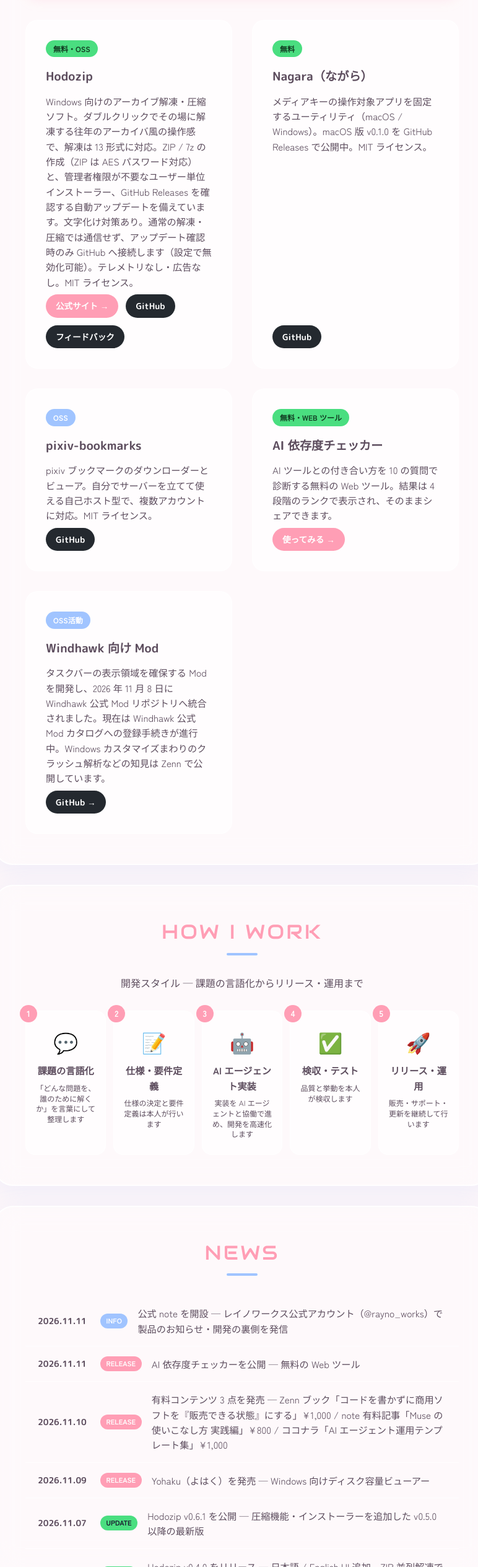
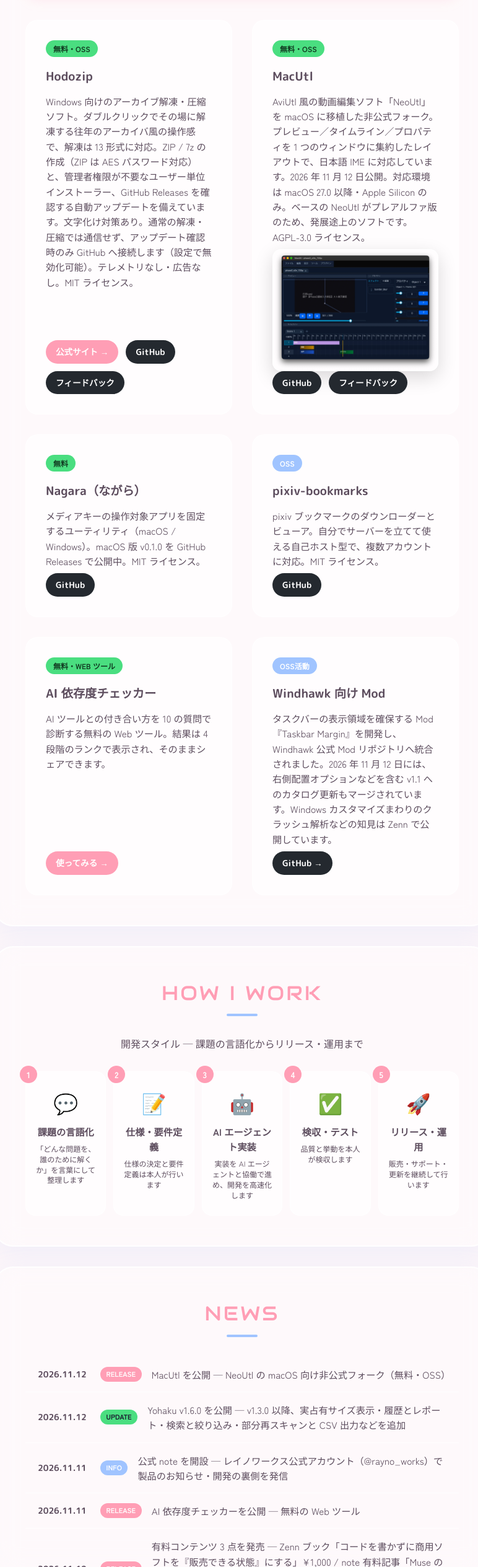
Before and after one commit to Ren9618/ren9618.github.io, a plain HTML site: page index.html in a window 1280 px wide. Shown: the part 4302-6831 px from the top of the page at 62% size, without its empty margins (249-1021 px from the left). Drawn offline with Linux system fonts and the light colour scheme.

Commit message:
Deploying to gh-pages from @ Ren9618/ren9618.github.io@a496f8e7ebab988d5ce6a072a25cff2882b7b64c 🚀

```diff
--- a/index.html
+++ b/index.html
@@ -260,6 +260,25 @@
                 </div>
 
                 <div class="work-item">
+                    <span class="work-status free">無料・OSS</span>
+                    <h3>MacUtl</h3>
+                    <p>AviUtl 風の動画編集ソフト「NeoUtl」を macOS に移植した非公式フォーク。プレビュー／タイムライン／プロパティを 1
+                        つのウィンドウに集約したレイアウトで、日本語 IME に対応しています。2026 年 11 月 12 日公開。対応環境は macOS 27.0
+                        以降・Apple Silicon のみ。ベースの NeoUtl がプレアルファ版のため、発展途上のソフトです。AGPL-3.0 ライセンス。</p>
+                    <div class="featured-shot">
+                        <img class="product-shot" src="./assets/images/macutl/macutl-main.webp"
+                            alt="MacUtl のメイン画面（プレビュー・プロパティ・タイムラインを 1 つのウィンドウに集約）"
+                            width="2144" height="1568" loading="lazy" decoding="async">
+                    </div>
+                    <div class="shop-links">
+                        <a href="https://github.com/Ren9618/MacUtl" target="_blank" rel="noopener"
+                            class="shop-button github-button">GitHub</a>
+                        <a href="https://github.com/Ren9618/MacUtl/issues" target="_blank" rel="noopener"
+                            class="shop-button github-button">フィードバック</a>
+                    </div>
+                </div>
+
+                <div class="work-item">
                     <span class="work-status free">無料</span>
                     <h3>Nagara（ながら）</h3>
                     <p>メディアキーの操作対象アプリを固定するユーティリティ（macOS / Windows）。macOS 版 v0.1.0 を GitHub Releases で公開中。MIT
@@ -293,8 +312,9 @@
                 <div class="work-item">
                     <span class="work-status oss">OSS活動</span>
                     <h3>Windhawk 向け Mod</h3>
-                    <p>タスクバーの表示領域を確保する Mod を開発し、2026 年 11 月 8 日に Windhawk 公式 Mod リポジトリへ統合されました。現在は Windhawk
-                        公式 Mod カタログへの登録手続きが進行中。Windows カスタマイズまわりのクラッシュ解析などの知見は Zenn で公開しています。</p>
+                    <p>タスクバーの表示領域を確保する Mod『Taskbar Margin』を開発し、Windhawk 公式 Mod
+                        リポジトリへ統合されました。2026 年 11 月 12 日には、右側配置オプションなどを含む v1.1
+                        へのカタログ更新もマージされています。Windows カスタマイズまわりのクラッシュ解析などの知見は Zenn で公開しています。</p>
                     <div class="shop-links">
                         <a href="https://github.com/Ren9618" target="_blank" rel="noopener"
                             class="shop-button github-button">GitHub →</a>
@@ -350,6 +370,18 @@
         <section id="news" class="content-section glass-card">
             <h2>NEWS</h2>
             <div class="news-list">
+                <div class="news-item">
+                    <span class="news-date">2026.11.12</span>
+                    <span class="news-tag tag-release">Release</span>
+                    <span class="news-title"><a href="https://github.com/Ren9618/MacUtl" target="_blank"
+                            rel="noopener">MacUtl を公開 — NeoUtl の macOS 向け非公式フォーク（無料・OSS）</a></span>
+                </div>
+                <div class="news-item">
+                    <span class="news-date">2026.11.12</span>
+                    <span class="news-tag tag-update">Update</span>
+                    <span class="news-title"><a href="https://ren9618.github.io/Yohaku/" target="_blank"
+                            rel="noopener">Yohaku v1.6.0 を公開 — v1.3.0 以降、実占有サイズ表示・履歴とレポート・検索と絞り込み・部分再スキャンと CSV 出力などを追加</a></span>
+                </div>
                 <div class="news-item">
                     <span class="news-date">2026.11.11</span>
                     <span class="news-tag tag-info">Info</span>
@@ -580,7 +612,8 @@
 
                 <details class="faq-item">
                     <summary>無料で使えるソフトはありますか？</summary>
-                    <p>あります。アーカイブ解凍・圧縮ソフト「Hodozip」（Windows / MIT ライセンス）、メディアキー固定ユーティリティ「Nagara」（macOS 版を公開中）、pixiv
+                    <p>あります。アーカイブ解凍・圧縮ソフト「Hodozip」（Windows / MIT ライセンス）、動画編集ソフト「MacUtl」（macOS /
+                        AGPL-3.0）、メディアキー固定ユーティリティ「Nagara」（macOS 版を公開中）、pixiv
                         ブックマークのダウンローダー・ビューア「pixiv-bookmarks」などを GitHub で公開しています。各製品の入手方法は WORKS
                         セクションのリンクからどうぞ。</p>
                 </details>
--- a/sitemap.xml
+++ b/sitemap.xml
@@ -2,7 +2,7 @@
 <urlset xmlns="http://www.sitemaps.org/schemas/sitemap/0.9">
   <url>
     <loc>https://ren9618.github.io/</loc>
-    <lastmod>2026-11-11</lastmod>
+    <lastmod>2026-11-14</lastmod>
   </url>
   <url>
     <loc>https://ren9618.github.io/privacy-policy.html</loc>
```
Also changed, not shown: assets/images/macutl/macutl-main.png (added), assets/images/macutl/macutl-main.webp (added).
